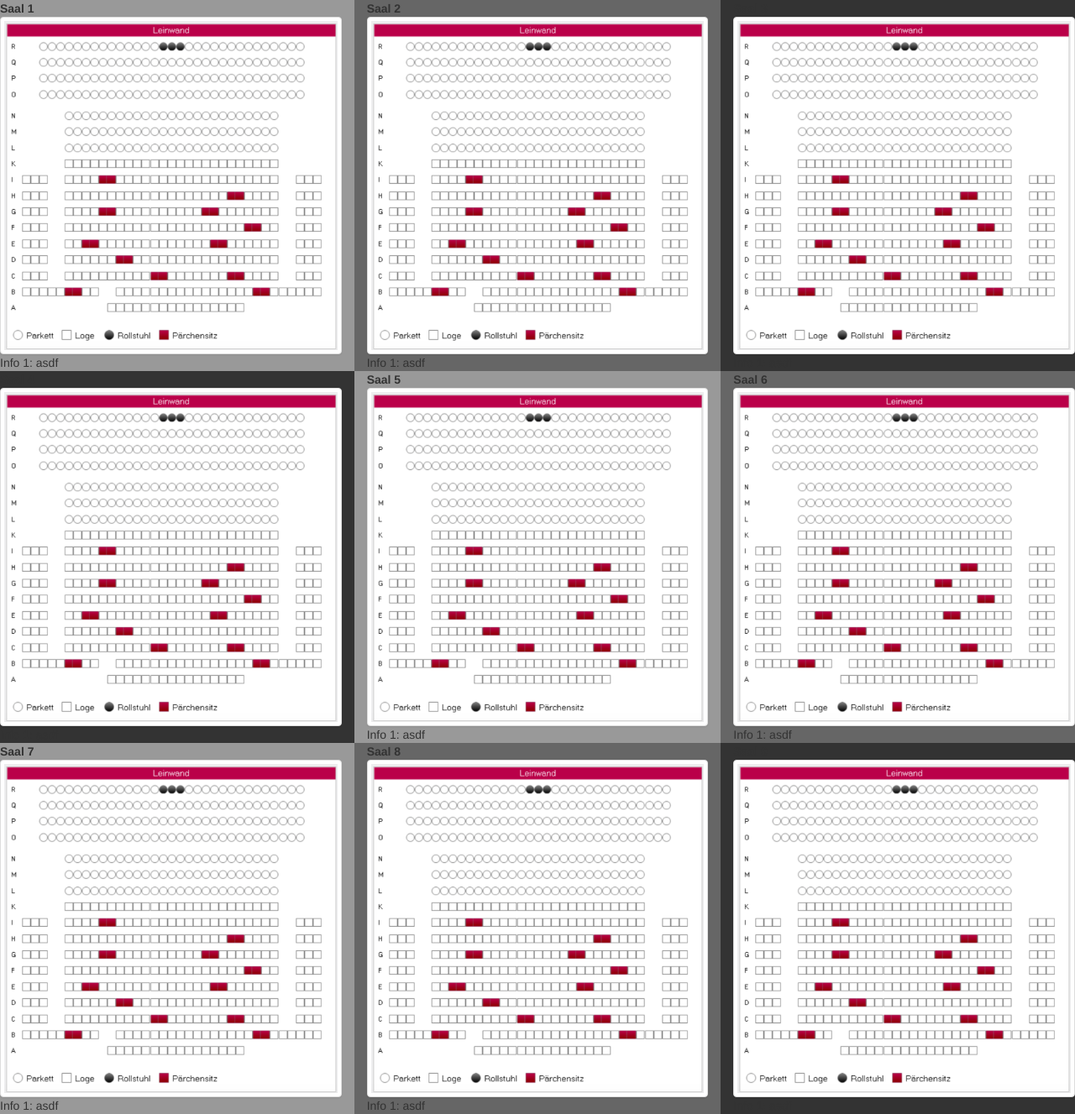
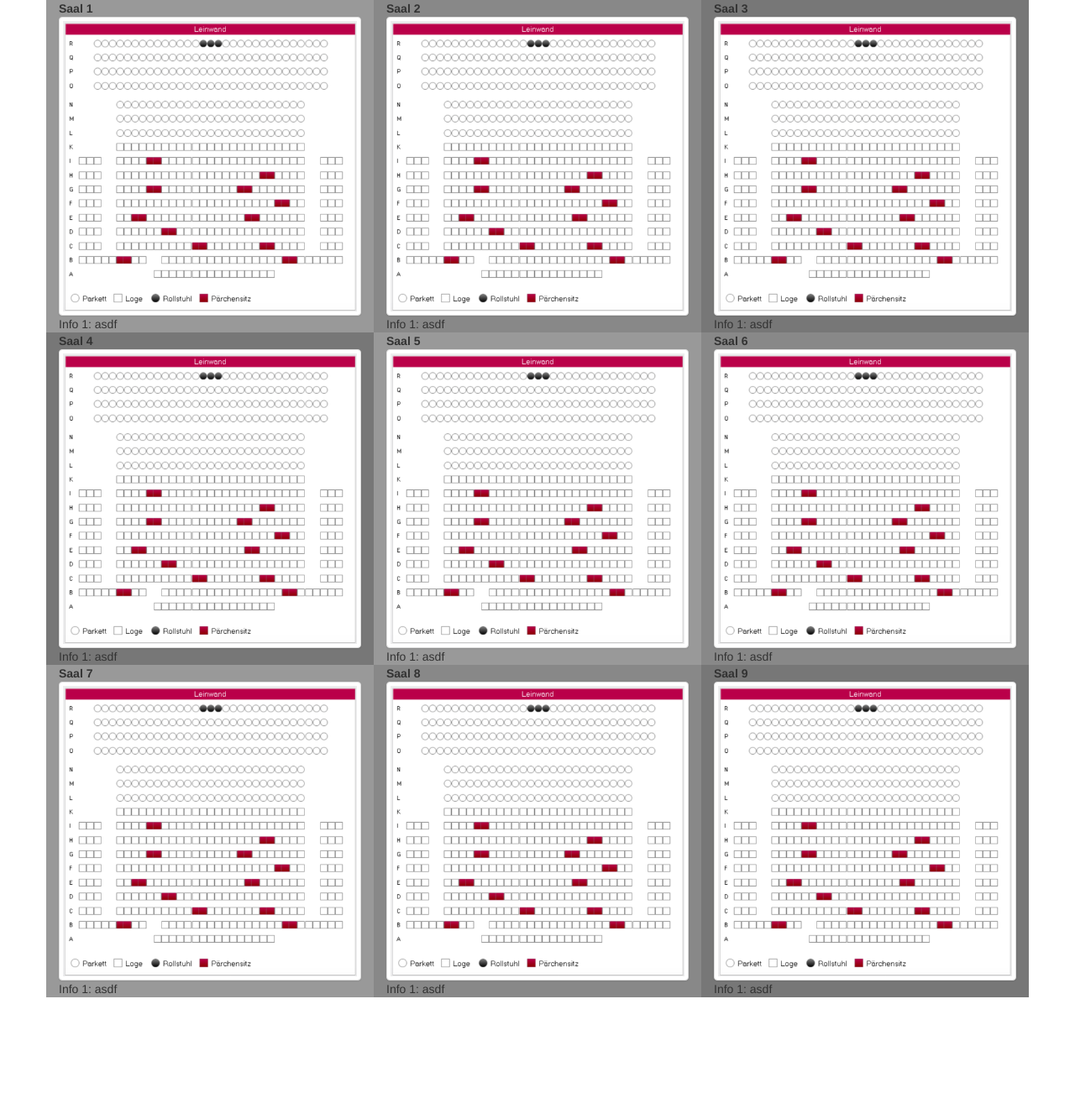
Before and after one commit to Raumgreifend/ProofOfConcept, a plain HTML site: page Bla/saalpicker.html in a window 1280 px wide. Shown: the whole page at 84% size. After the commit the page ends 1188 px from the top, so only its background shows below. Drawn offline with nearby package versions, Linux system fonts and the light colour scheme.

Commit message:
-Farben geändert -Container hinzugefügt -Anzahl Elemente nebeneinander bei kleinen Geräten optimiert

```diff
--- a/Bla/saalpicker.html
+++ b/Bla/saalpicker.html
@@ -13,54 +13,56 @@
 	<!-- Optional theme -->
 	<link rel="stylesheet" href="https://maxcdn.bootstrapcdn.com/bootstrap/3.3.5/css/bootstrap-theme.min.css">
 
+	<div class="container">
 	<div class="row">
-		<div class="darkBG col-sm-4">
+		<div class="darkBG col-sm-4 col-xs-6">
 			<b>Saal 1</b>
 			<img src = "images/testimg.png" class = "img-thumbnail">
 			Info 1: asdf
 
 		</div>
-		<div class="darkerBG col-sm-4">
+		<div class="darkerBG col-sm-4 col-xs-6">
 			<b>Saal 2</b>
 			<img src = "images/testimg.png" class = "img-thumbnail">
 			Info 1: asdf
 
 		</div>
-		<div class="darkestBG col-sm-4">
+		<div class="darkestBG col-sm-4 col-xs-6">
 			<b>Saal 3</b>
 			<img src = "images/testimg.png" class = "img-thumbnail">
 			Info 1: asdf
 		</div>
-		<div class="darkestBG col-sm-4">
+		<div class="darkestBG col-sm-4 col-xs-6">
 			<b>Saal 4</b>
 			<img src = "images/testimg.png" class = "img-thumbnail">
 			Info 1: asdf
 		</div>
-		<div class="darkBG col-sm-4">
+		<div class="darkBG col-sm-4 col-xs-6">
 			<b>Saal 5</b>
 			<img src = "images/testimg.png" class = "img-thumbnail">
 			Info 1: asdf
 		</div>
-		<div class="darkerBG col-sm-4">
+		<div class="darkerBG col-sm-4 col-xs-6">
 			<b>Saal 6</b>
 			<img src = "images/testimg.png" class = "img-thumbnail">
 			Info 1: asdf
 		</div>
-		<div class="darkBG col-sm-4">
+		<div class="darkBG col-sm-4 col-xs-6">
 			<b>Saal 7</b>
 			<img src = "images/testimg.png" class = "img-thumbnail">
 			Info 1: asdf
 		</div>
-		<div class="darkerBG col-sm-4">
+		<div class="darkerBG col-sm-4 col-xs-6">
 			<b>Saal 8</b>
 			<img src = "images/testimg.png" class = "img-thumbnail">
 			Info 1: asdf
 		</div>
-		<div class="darkestBG col-sm-4">
+		<div class="darkestBG col-sm-4 col-xs-6">
 			<b>Saal 9</b>
 			<img src = "images/testimg.png" class = "img-thumbnail">
 			Info 1: asdf
 		</div>
+	</div>
 	</div>
 
 
--- a/Bla/styles/main.css
+++ b/Bla/styles/main.css
@@ -3,9 +3,9 @@
 }
 
 .darkerBG{
-	background: #666;
+	background: #888;
 }
 
 .darkestBG{
-	background: #333;
+	background: #777;
 }
```
